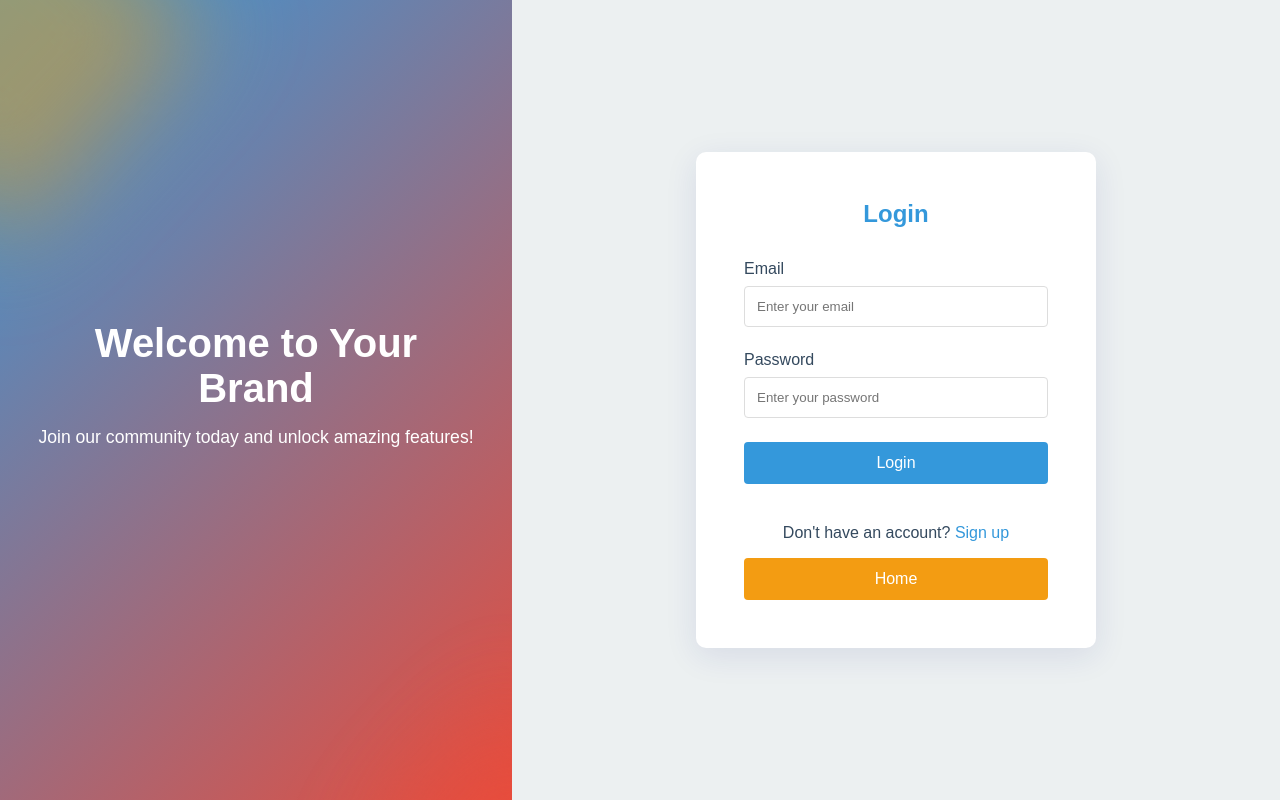
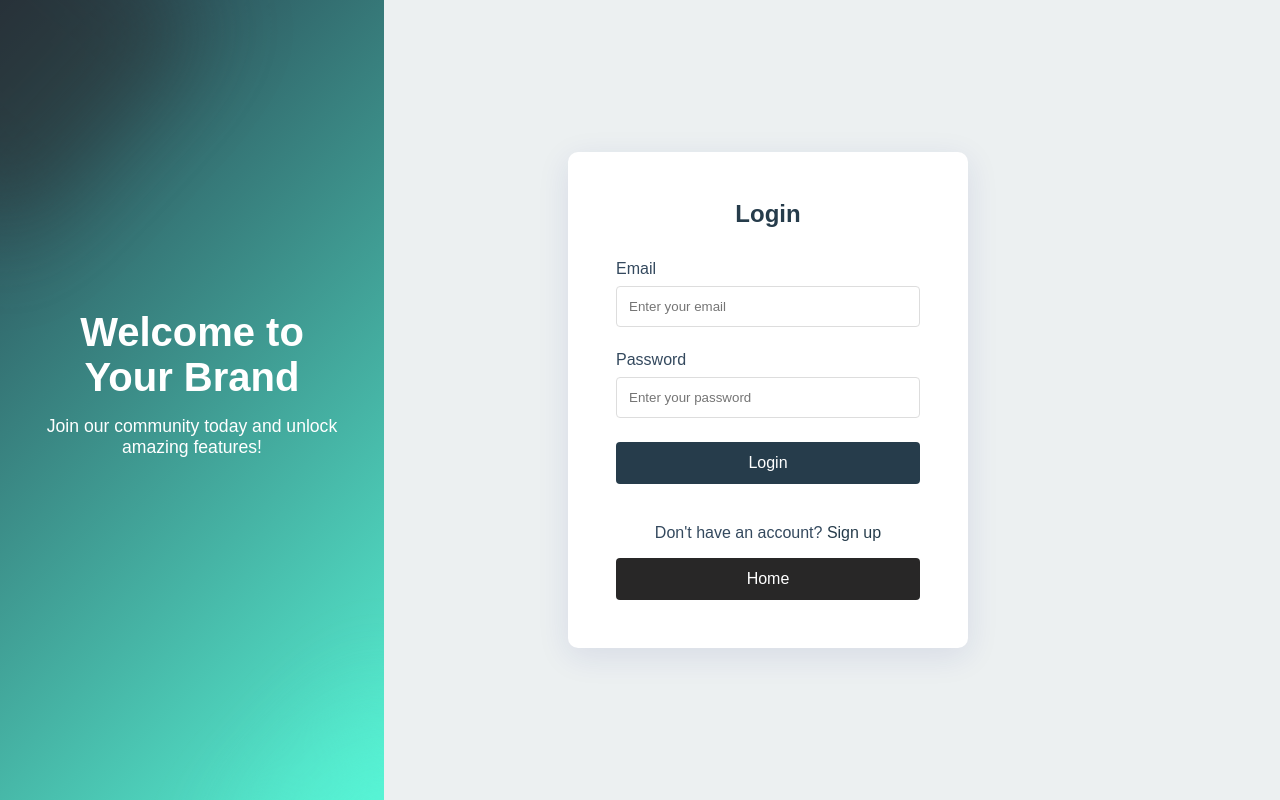
Before and after one commit to aalibrahimi/ExpenseTracker, a Flask app: page /login in a window 1280 px wide. Run offline with Flask 3, Linux system fonts and the light colour scheme.

Commit message:
redesign the color schema and layout of the authorization login. now to work on other redesigning layouts

```diff
--- a/static/css/auth.css
+++ b/static/css/auth.css
@@ -1,7 +1,7 @@
 :root {
-    --primary: #3498db;
-    --secondary: #e74c3c;
-    --accent: #f39c12;
+    --primary: #263c4b;
+    --secondary: #57f4d5;
+    --accent: #282727;
     --background: #ecf0f1;
     --text: #34495e;
     --light-text: #ffffff;
@@ -26,7 +26,7 @@ body, html {
 }
 
 .auth-sidebar {
-    width: 40%;
+    width: 30%;
     background: linear-gradient(135deg, var(--primary), var(--secondary));
     display: flex;
     flex-direction: column;
@@ -184,7 +184,7 @@ body, html {
 }
 
 .btn-secondary:hover {
-    background-color: #e67e22;
+    background-color: #0041b9;
 }
 
 /* You may need to adjust some existing styles */
--- a/static/css/landing.css
+++ b/static/css/landing.css
@@ -504,7 +504,7 @@ footer {
 }
 .features {
     padding: 4rem 2rem;
-    background-color: #f8f9fa;
+    background-color: #ffffff;
 }
 
 .scene {
```
